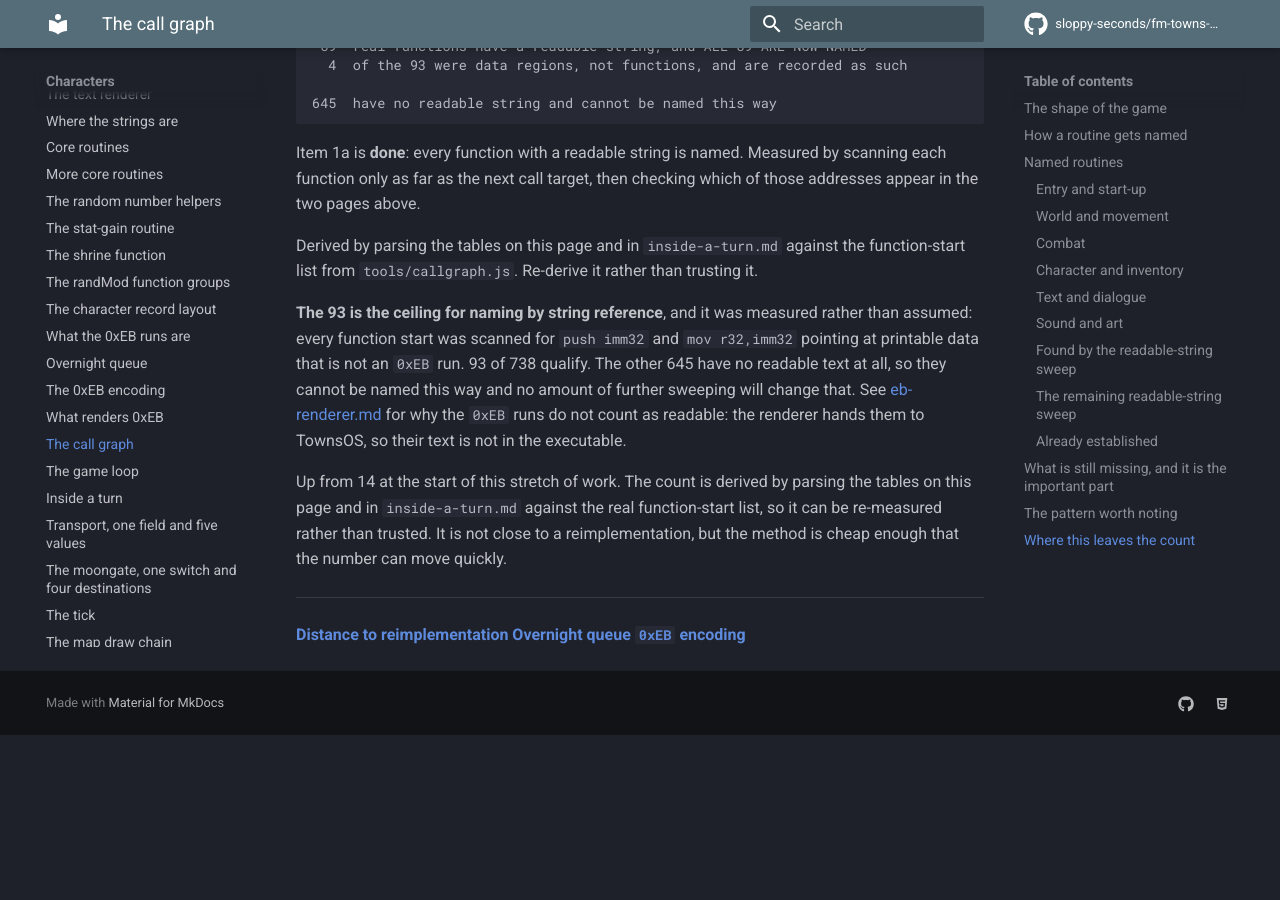
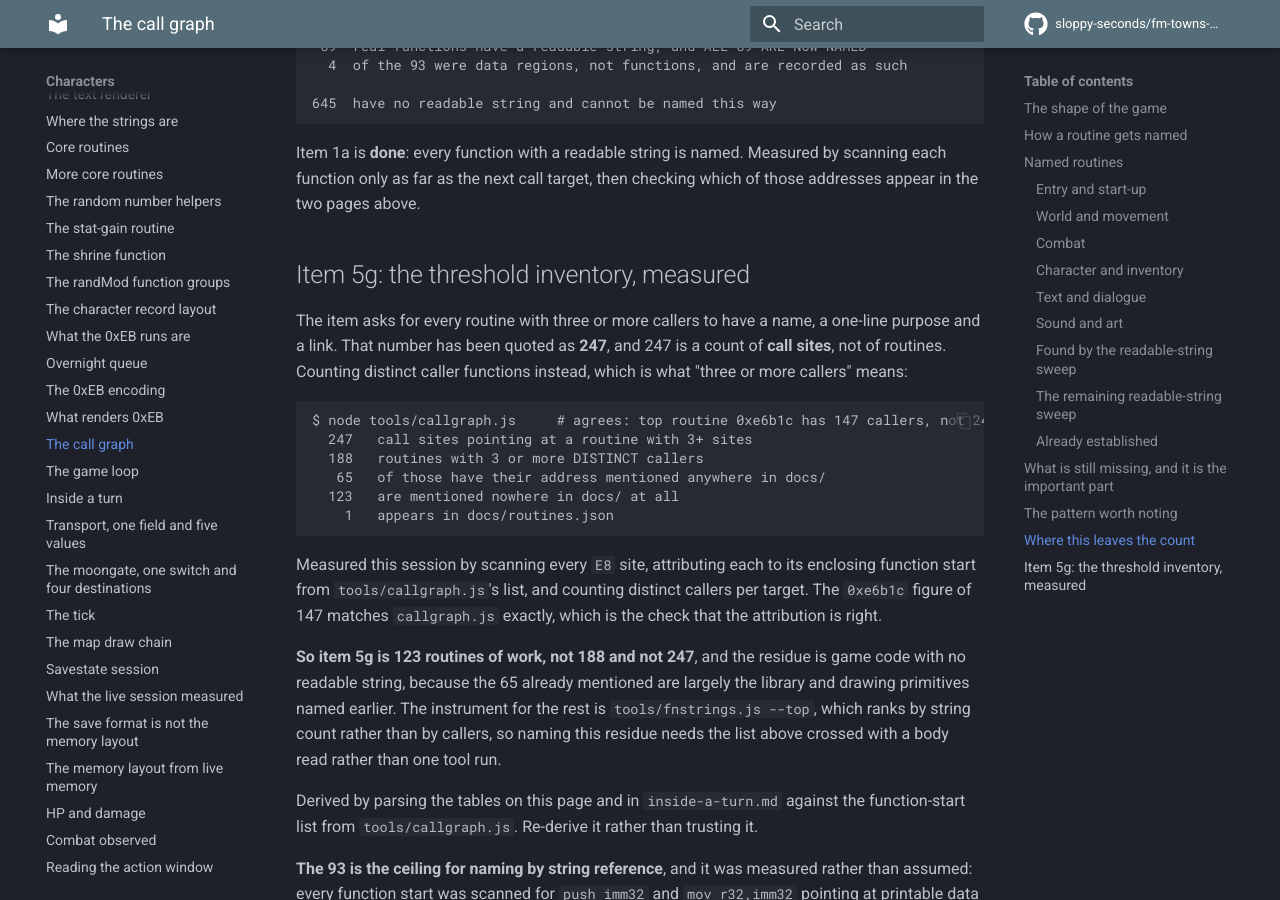
Before and after one commit to sloppy-seconds/fm-towns-ultima, an MkDocs documentation site: the page built from docs/call-graph.md, in a window 1280 px wide and 900 px high, scrolled down 7654 px. Built offline with MkDocs 1.6.1 and Material for MkDocs 9.7.7, drawn with Linux system fonts in a browser that asks for light colours; comment, search, counter and statistics services are not loaded; before the commit the page ends 8389 px from its top, so only the background shows below that.

Commit message:
Item 5g's threshold counted: 188 routines, not 247, and 123 of them are untouched
The item says "every routine with three or more callers". 247 was a count of call
sites. Counting distinct caller functions instead gives 188, and the check that the
attribution is right is 0xe6b1c coming out at 147, which is what callgraph.js
reports.

Of the 188, 65 have their address mentioned somewhere in docs/ and 123 are mentioned
nowhere. So the remaining work is 123 routines with a name, a purpose and a link
each, and the residue is game code with no readable string, which is why the
string-driven sweep has already taken everything it can.

Recorded in call-graph.md with the method, and the 247 corrected in
reimplementation-gap.md and in the plan item. 5g stays OPEN.

````diff
--- a/docs/call-graph.md
+++ b/docs/call-graph.md
@@ -227,6 +227,30 @@ drift has one place to fix.
 Item 1a is **done**: every function with a readable string is named. Measured by scanning each function
 only as far as the next call target, then checking which of those addresses appear in the two pages above.
 
+## Item 5g: the threshold inventory, measured
+
+The item asks for every routine with three or more callers to have a name, a one-line purpose and a link.
+That number has been quoted as **247**, and 247 is a count of **call sites**, not of routines. Counting
+distinct caller functions instead, which is what "three or more callers" means:
+
+```
+$ node tools/callgraph.js     # agrees: top routine 0xe6b1c has 147 callers, not 240
+  247   call sites pointing at a routine with 3+ sites
+  188   routines with 3 or more DISTINCT callers
+   65   of those have their address mentioned anywhere in docs/
+  123   are mentioned nowhere in docs/ at all
+    1   appears in docs/routines.json
+```
+
+Measured this session by scanning every `E8` site, attributing each to its enclosing function start from
+`tools/callgraph.js`'s list, and counting distinct callers per target. The `0xe6b1c` figure of 147 matches
+`callgraph.js` exactly, which is the check that the attribution is right.
+
+**So item 5g is 123 routines of work, not 188 and not 247**, and the residue is game code with no readable
+string, because the 65 already mentioned are largely the library and drawing primitives named earlier. The
+instrument for the rest is `tools/fnstrings.js --top`, which ranks by string count rather than by callers,
+so naming this residue needs the list above crossed with a body read rather than one tool run.
+
 Derived by parsing the tables on this page and in `inside-a-turn.md` against the function-start list from
 `tools/callgraph.js`. Re-derive it rather than trusting it.
 
--- a/docs/plan.md
+++ b/docs/plan.md
@@ -950,9 +950,15 @@ noticed one at a time. And `0xEB` being solved means the 539 strings that were p
 unreadable now render, which unblocks naming every routine that references them.
 
 Nothing here counts as satisfying the item, which asks for every routine with three or more
-callers. The instrument that will finish it is `tools/fnstrings.js --top`, now that it reports
-correct addresses and readable text, and the remaining limit is the part of `0xEB` still
-unsettled rather than the tooling.
+callers. **The threshold has now been counted, and the target was wrong.** "247" was a count of
+call sites. Counting distinct caller functions, which is what the criterion says, there are **188**
+routines with three or more callers. Of those, 65 have their address mentioned somewhere in `docs/`
+and **123 are mentioned nowhere**, so the remaining work is 123 routines, not 247. The measurement
+and the command are in [call-graph.md](call-graph.md).
+
+The instrument for the residue is `tools/fnstrings.js --top` crossed with the 123-address list, since
+that tool ranks by strings and the residue is by definition the routines that have none. The limit
+is a body read per routine rather than anything the tooling is missing.
 
 The cluster was worth more than four separate names. Reading them together produced the drawing
 primitives a reimplementation needs, the screen geometry `0..639` by `0x18..0x1a7`, and a
````
Also changed, not shown: docs/reimplementation-gap.md (+1 -1 lines).
